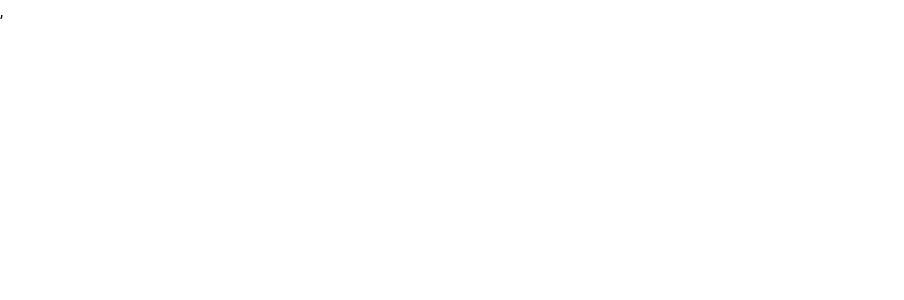
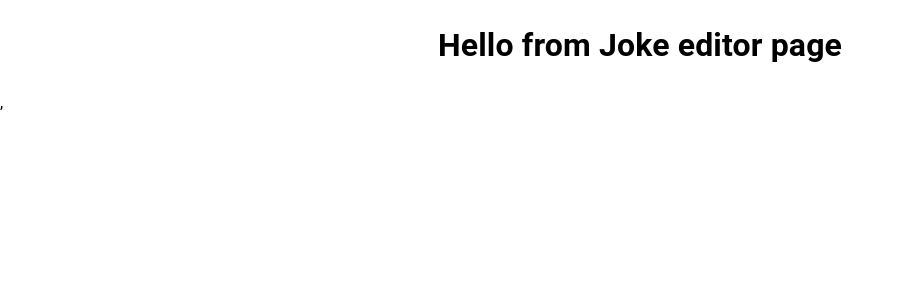
Before and after one commit to pickles-pickles/jokes-app, a React (Create React App) app: page /joke-editor in a window 1280 px wide. Before the commit this address had no page. Shown: the top 300 px of the page, without its empty margins (0-904 px from the left). Built offline with nearby package versions, Linux system fonts and the light colour scheme.

Commit message:
DONE: joke-editor component and route

```diff
--- a/src/App.js
+++ b/src/App.js
@@ -16,6 +16,7 @@ import {
 import { createTheme, ThemeProvider } from '@mui/material/styles'
 import appTheme from './styling/theme.ts'
 import CssBaseline from '@mui/material/CssBaseline'
+import JokeEditorPage from './pages/joke-editor-page/JokeEditorPage.tsx'
 
 function App () {
   const dispatch = useDispatch()
@@ -53,6 +54,14 @@ function App () {
               </PrivateRoute>
             }
           />
+          <Route
+            path='/joke-editor'
+            element={
+              <PrivateRoute>
+                <JokeEditorPage />
+              </PrivateRoute>
+            }
+          />
         </Routes>
       </ThemeProvider>
     </div>
--- /dev/null
+++ b/src/pages/joke-editor-page/JokeEditorPage.tsx
@@ -0,0 +1,11 @@
+import React from 'react'
+
+const JokeEditorPage = () => {
+  return (
+    <>
+      <h1>Hello from Joke editor page</h1>
+    </>
+  )
+}
+
+export default JokeEditorPage
```
